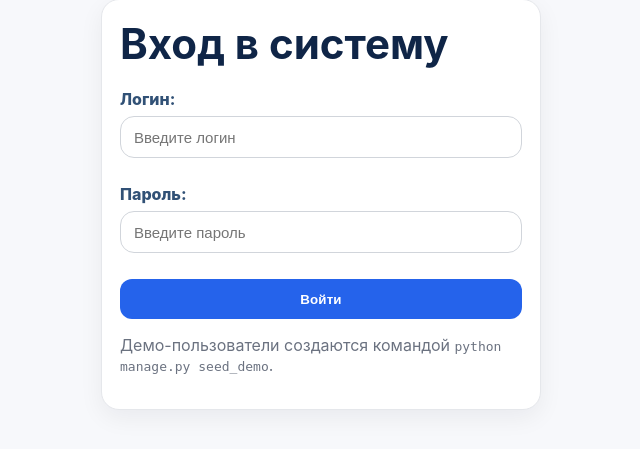
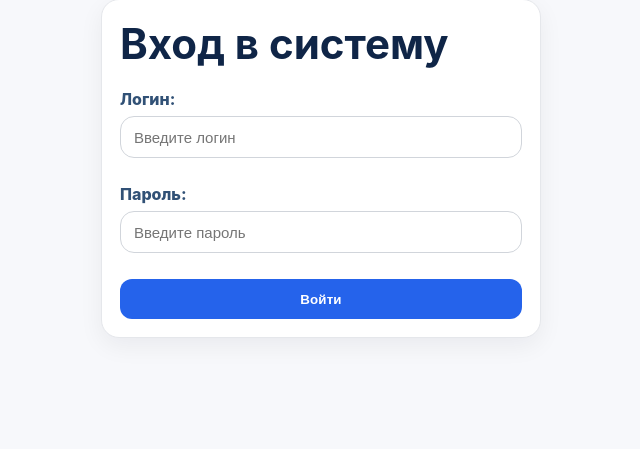
Before and after one commit to Lomoarli/AISDip, a Django app: page /login/ in a window 1280 px wide. Shown: the part 132-581 px from the top of the page, without its empty margins (319-959 px from the left). Run offline with Django 5.2, Linux system fonts and the light colour scheme.

Commit message:
фикс

```diff
--- a/rail/templates/rail/admin_panel.html
+++ b/rail/templates/rail/admin_panel.html
@@ -1 +1 @@
-{% extends 'rail/base.html' %}{% block content %}<h1>Административная панель</h1><div class="grid"><div class="card"><div class="metric">{{ users_count }}</div><p>пользователей</p><p><a class="btn" href="/django-admin/">Стандартная админка Django</a></p></div><div class="card"><h2>Резервное копирование</h2><p>Для демонстрации: <code>python manage.py dumpdata --indent 2 > backup.json</code></p></div></div><h2>Журнал операций</h2><table><tr><th>Дата</th><th>Пользователь</th><th>Действие</th><th>Объект</th><th>Описание</th></tr>{% for log in logs %}<tr><td>{{ log.created_at }}</td><td>{{ log.user|default:'система' }}</td><td>{{ log.action }}</td><td>{{ log.object_label }}</td><td>{{ log.description }}</td></tr>{% endfor %}</table>{% endblock %}
+{% extends 'rail/base.html' %}{% block content %}<h1>Административная панель</h1><div class="grid"><div class="card"><div class="metric">{{ users_count }}</div><p>пользователей</p><p><a class="btn" href="/django-admin/">Стандартная админка Django</a></p></div><h2>Журнал операций</h2><table><tr><th>Дата</th><th>Пользователь</th><th>Действие</th><th>Объект</th><th>Описание</th></tr>{% for log in logs %}<tr><td>{{ log.created_at }}</td><td>{{ log.user|default:'система' }}</td><td>{{ log.action }}</td><td>{{ log.object_label }}</td><td>{{ log.description }}</td></tr>{% endfor %}</table>{% endblock %}
--- a/rail/templates/rail/login.html
+++ b/rail/templates/rail/login.html
@@ -1 +1 @@
-{% extends 'rail/base.html' %}{% block content %}<div class="card login"><h1>Вход в систему</h1><form method="post" class="form-card">{% csrf_token %}{{ form.as_p }}<button>Войти</button></form><p class="muted">Демо-пользователи создаются командой <code>python manage.py seed_demo</code>.</p></div>{% endblock %}
+{% extends 'rail/base.html' %}{% block content %}<div class="card login"><h1>Вход в систему</h1><form method="post" class="form-card">{% csrf_token %}{{ form.as_p }}<button>Войти</button></form></div>{% endblock %}
```
